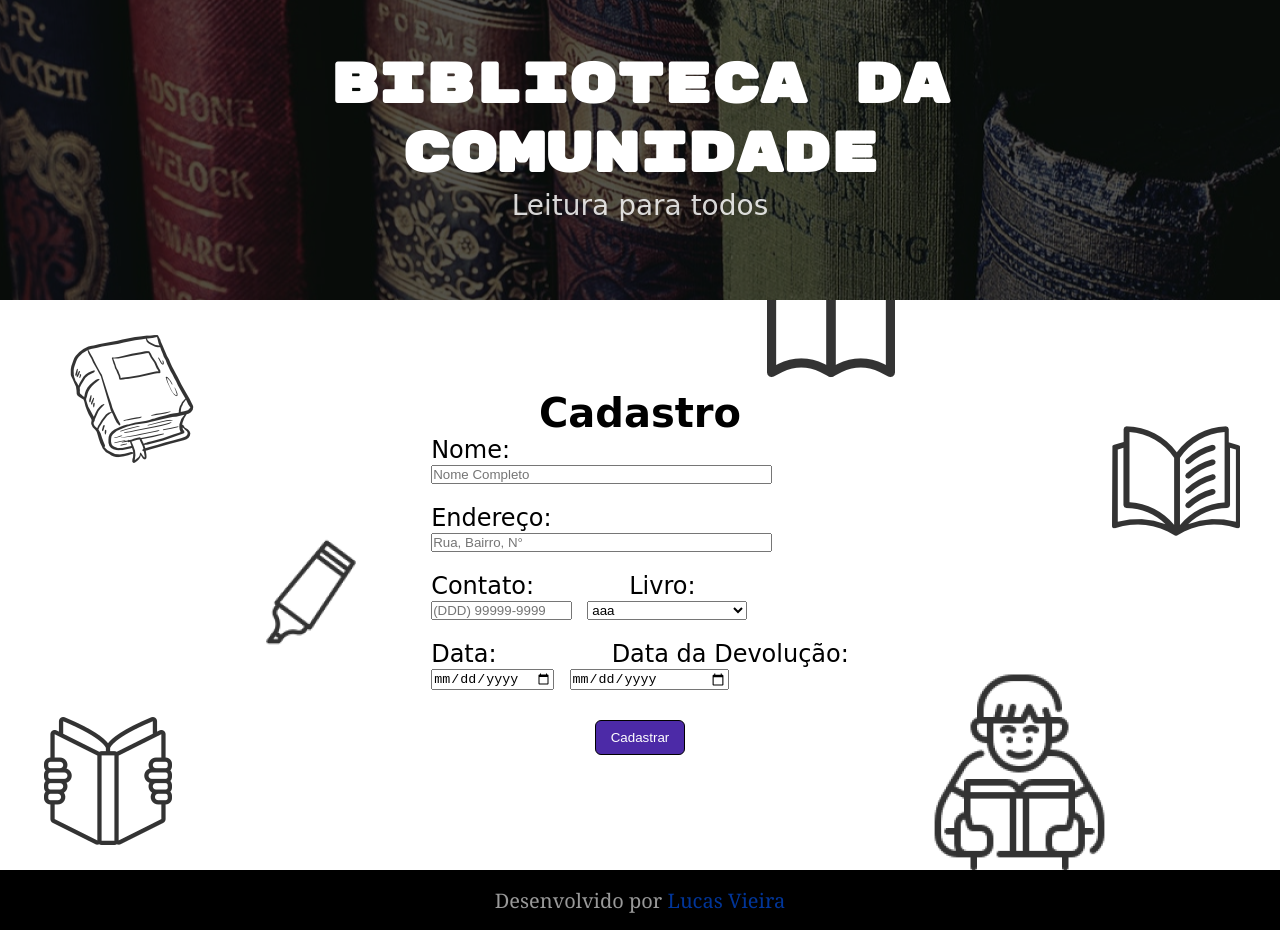
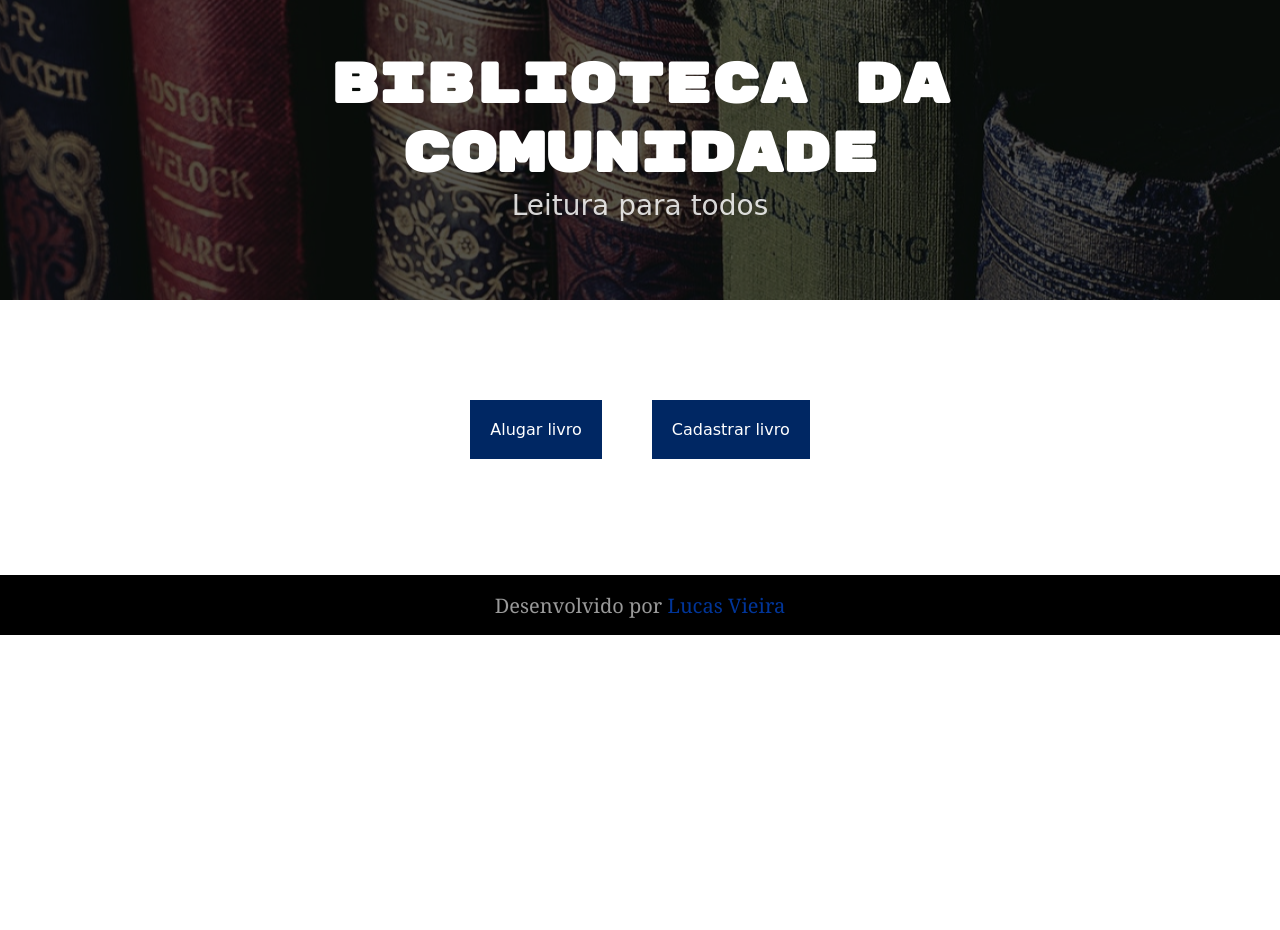
Before and after one commit to lucavieira/bibliotecaDaComunidade, a plain HTML site: page index.html in a window 1280 px wide. After the commit the page ends 800 px from the top, so only its background shows below. Drawn offline with Linux system fonts and the light colour scheme; a web font is replaced by a local one.

Commit message:
Organização das paginas e adição da pagina de cadastro de livro

```diff
--- a/index.html
+++ b/index.html
@@ -4,7 +4,7 @@
     <meta charset="UTF-8" />
     <meta http-equiv="X-UA-Compatible" content="IE=edge" />
     <meta name="viewport" content="width=device-width, initial-scale=1.0" />
-    <title>Biblioteca Comunitária da UMP</title>
+    <title>Biblioteca da Comunidade</title>
     <link rel="stylesheet" href="style.css" />
   </head>
   <body>
@@ -12,51 +12,14 @@
       <h1>Biblioteca da Comunidade</h1>
       <p>Leitura para todos</p>
     </header>
-    <main>
-      <h2>Cadastro</h2>
-      <form action="" method="get">
-        <label for="nome">Nome:</label><br />
-        <input
-          type="text"
-          name="nome"
-          placeholder="Nome Completo"
-          class="campo_dados"
-          size="40"
-        /><br />
-        <label for="endereco">Endereço:</label><br />
-        <input
-          type="text"
-          name="endereco"
-          placeholder="Rua, Bairro, N°"
-          class="campo_dados"
-          size="40"
-        /><br />
-        <label for="contato" id="contato">Contato:</label>
-        <label for="livro">Livro:</label><br />
-        <input
-          type="tel"
-          name="contato"
-          placeholder="(DDD) 99999-9999"
-          size="15"
-          class="campo_dados"
-        />
-        <select name="livro" id="livros" class="campo_dados">
-          <option value="aa">aaa</option></select
-        ><br />
-        <label for="data" id="data">Data:</label>
-        <label for="data_devolucao">Data da Devolução:</label><br />
-        <input type="date" name="data" class="campo_dados" id="campo_data" />
-        <input
-          type="date"
-          name="data"
-          class="campo_dados"
-          id="campoDataDevolucao"
-        /><br />
-        <div class="btn">
-          <input type="button" value="Cadastrar" id="btn-cadastrar" />
-        </div>
-      </form>
-    </main>
+    <nav>
+      <ul>
+        <a href="alugarLivro.html" target="_blank"><li>Alugar livro</li></a>
+        <a href="cadastroLivro.html" target="_blank"
+          ><li>Cadastrar livro</li></a
+        >
+      </ul>
+    </nav>
     <footer>
       <p>
         Desenvolvido por
--- a/style.css
+++ b/style.css
@@ -39,6 +39,36 @@ header p {
   text-align: center;
 
   color: rgba(255, 255, 255, 0.83);
+}
+
+nav {
+  margin-top: 100px;
+  margin-bottom: 116px;
+}
+
+nav ul{
+  list-style: none;
+
+  display: flex;
+  flex-flow: row nowrap;
+  justify-content: center;
+  gap: 50px;
+}
+
+li {
+  padding: 20px;
+
+  color: white;
+  background-color: rgb(0, 39, 99);
+}
+
+nav ul a {
+  text-decoration: none;
+}
+
+nav ul a:hover li{
+  color: black;
+  background-color: rgb(66, 99, 148);
 }
 
 main {
```
Also changed, not shown: alugarLivro.html (added, +68 -0 lines), cadastroLivro.html (added, +16 -0 lines).
